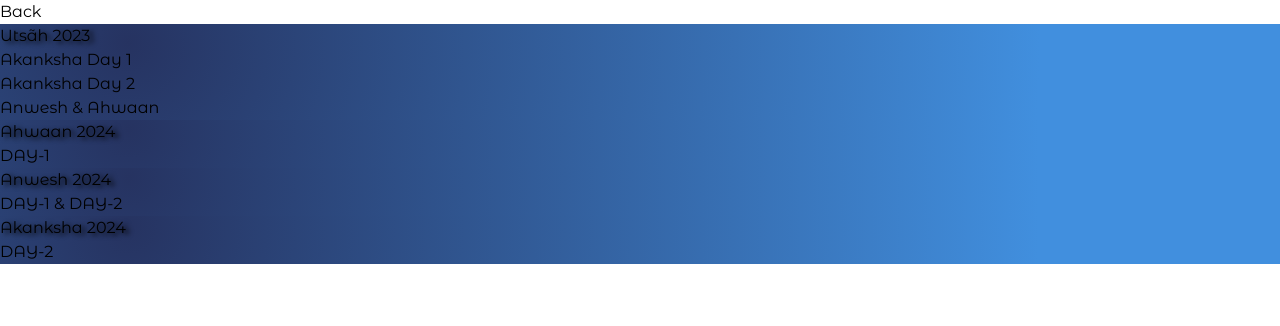
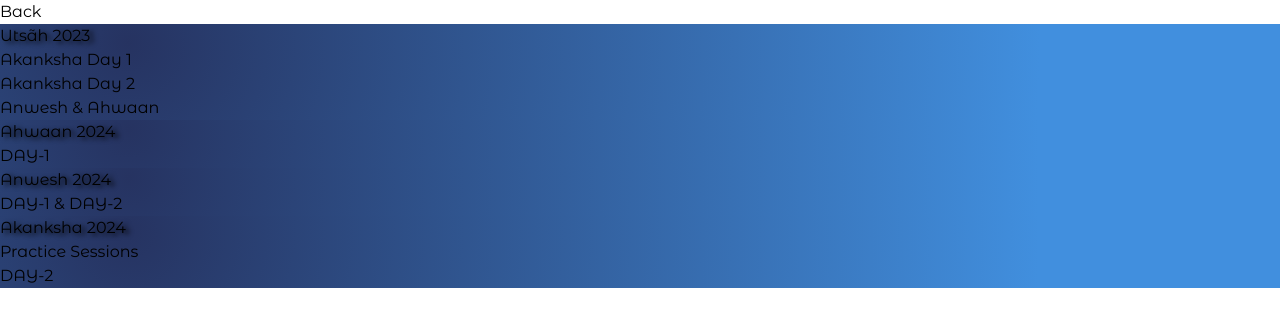
Before and after one commit to rinojames007/gita-fest-google, a React (Vite) app: page /gallery/Photoes in a window 1280 px wide. Shown: the top 326 px of the page. Built offline with nearby package versions, Linux system fonts and the light colour scheme; a web font is replaced by a local one.

Commit message:
gallery photo link update

```diff
--- a/src/Components/Events-updates/EventUpdates.jsx
+++ b/src/Components/Events-updates/EventUpdates.jsx
@@ -16,7 +16,7 @@ const EventUpdates = () => {
         </p>
       </div>
       <div className=" flex md:flex-row flex-col items-center justify-center md:justify-between py-7 px-3 md:py-[40px] md:px-[40px] md:space-x-6 mx-auto">
-        <div className="left hidden md:w-[40%] md:flex items-center justify-center">
+        <div className="left md:w-[40%] md:flex items-center justify-center">
           <div className="ilustrator flex justify-center w-full items-center py-[8px] ">
             <img
               src="https://i.postimg.cc/8c8sR322/coordinator.webp"
@@ -38,7 +38,7 @@ const EventUpdates = () => {
                 date={item.date}
               />
             ))} */}
-              <p className="BlinkText flex justify-center items-center text-xl md:text-4xl mb-[20px] mx-auto  font-bold text-white text-center pt-[15px] md:pt-[20px] UpcommingEvents">
+              <p className="BlinkText hidden md:flex justify-center items-center text-xl md:text-4xl mb-[20px] mx-auto  font-bold text-white text-center pt-[15px] md:pt-[20px] UpcommingEvents">
                 To be Announced...
               </p>
             </div>
--- a/src/pages/Gallery/Photoes.jsx
+++ b/src/pages/Gallery/Photoes.jsx
@@ -30,6 +30,11 @@ const Photoes = () => {
   ];
 
   const akanksha = [
+
+    {
+      name: "Practice Sessions",
+      link: "https://drive.google.com/drive/folders/1U9C0jseJ0cElx6s1MXc5fISaO1nGSDKZ?usp=sharing",
+    },
     {
       name: "DAY-2",
       link: "https://drive.google.com/drive/folders/1sKRjat2z2DPCcPma7gJUzB_nDDo7t3bn?usp=sharing",
```
Also changed, not shown: src/Components/Notice/NoticeBox.jsx (+0 -72 lines).
